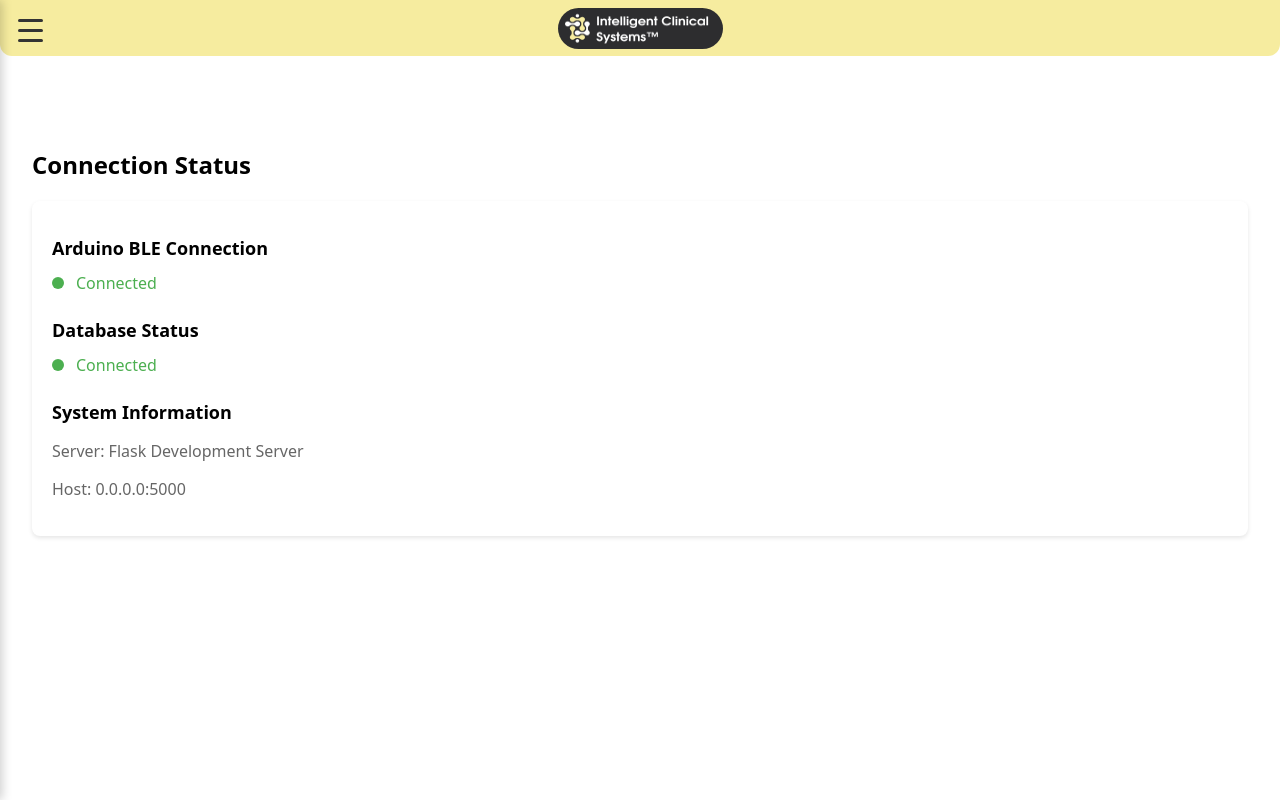
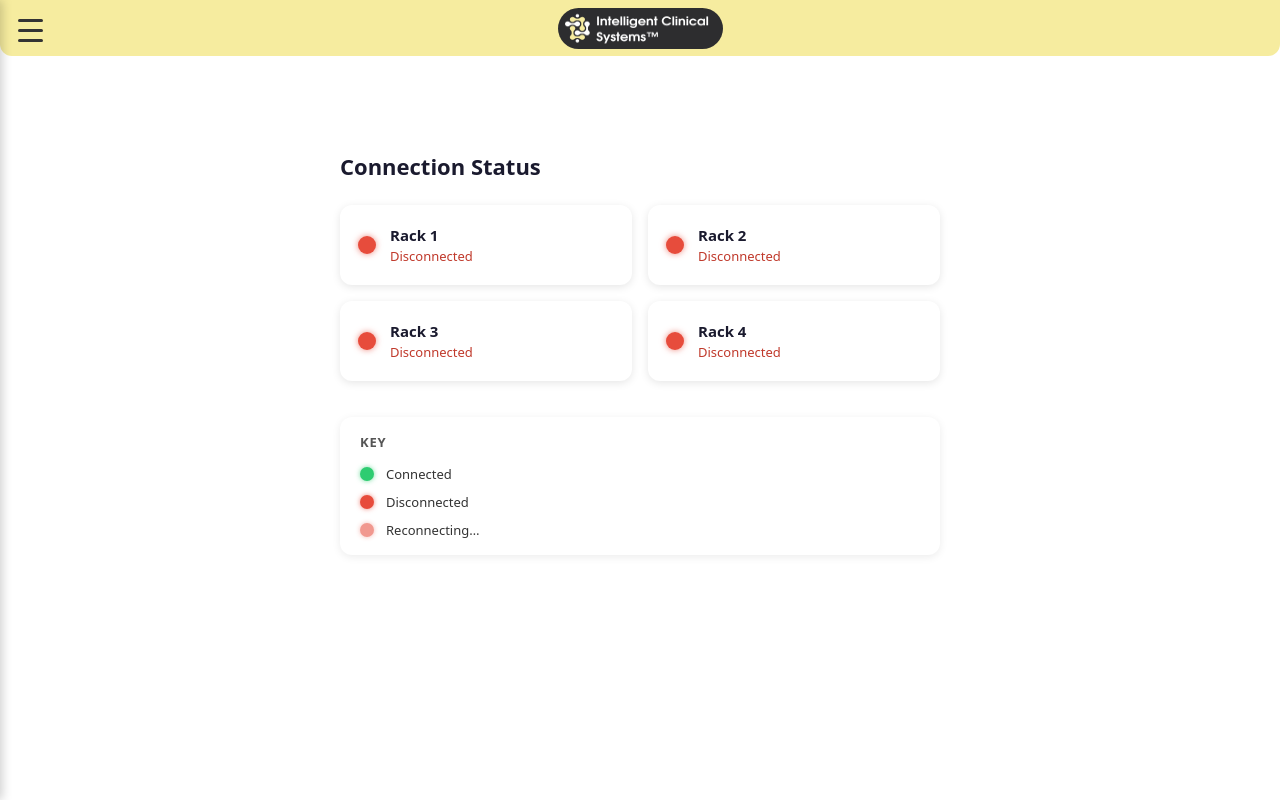
Before and after one commit to meganzupancic/HospitalRetrievalSystem, a Flask app: page /connection-status in a window 1280 px wide. Run offline with Flask 3, Linux system fonts and the light colour scheme; data comes from the database, SQL or seed files in the repository.

Commit message:
Connection status tab updated

```diff
--- a/app.py
+++ b/app.py
@@ -457,11 +457,52 @@ def edit_racks():
     return render_template("edit_racks.html", racks=rack_list)
 
 
+# In-memory rack connection status store.
+# Possible states: "connected", "disconnected", "reconnecting"
+_rack_status = {
+    1: "disconnected",
+    2: "disconnected",
+    3: "disconnected",
+    4: "disconnected",
+}
+
+
 @app.route("/connection-status")
 def connection_status():
     """Page showing Arduino/BLE connection status"""
-    # TODO: Implement actual connection status checking
-    return render_template("connection_status.html")
+    conn = get_conn()
+    racks = conn.execute("SELECT id, name FROM racks ORDER BY id LIMIT 4").fetchall()
+    conn.close()
+    rack_list = [dict(r) for r in racks]
+    # Pad to 4 racks in case DB has fewer
+    existing_ids = {r["id"] for r in rack_list}
+    for i in range(1, 5):
+        if i not in existing_ids:
+            rack_list.append({"id": i, "name": f"Rack {i}"})
+    rack_list.sort(key=lambda r: r["id"])
+    return render_template("connection_status.html", racks=rack_list)
+
+
+@app.get("/api/rack-status")
+def get_rack_status():
+    """Return BLE connection status for all 4 racks."""
+    return jsonify({str(k): v for k, v in _rack_status.items()})
+
+
+@app.post("/api/rack-status")
+def update_rack_status():
+    """Allow the raspi system to push rack connection state updates."""
+    data = request.get_json(force=True)
+    rack_id = data.get("rack_id")
+    status = data.get("status")
+    if rack_id not in (1, 2, 3, 4) or status not in (
+        "connected",
+        "disconnected",
+        "reconnecting",
+    ):
+        return jsonify({"error": "Invalid rack_id or status"}), 400
+    _rack_status[rack_id] = status
+    return jsonify({"ok": True})
 
 
 @app.post("/rack/<int:rack_id>/config")
--- a/templates/connection_status.html
+++ b/templates/connection_status.html
@@ -1,33 +1,195 @@
 {% extends "base.html" %}
 
 {% block content %}
-<div style="margin-top: 100px; padding: 20px;">
-  <h1 style="font-size: 24px; font-weight: 600; margin-bottom: 20px;">Connection Status</h1>
+<style>
+  .cs-page {
+    margin-top: 100px;
+    padding: 24px 20px 40px;
+    max-width: 640px;
+    margin-left: auto;
+    margin-right: auto;
+  }
 
-  <div style="background: white; border-radius: 8px; padding: 20px; box-shadow: 0 2px 4px rgba(0,0,0,0.1);">
-    <div style="margin-bottom: 24px;">
-      <h2 style="font-size: 18px; margin-bottom: 12px;">Arduino BLE Connection</h2>
-      <div style="display: flex; align-items: center; gap: 12px;">
-        <div style="width: 12px; height: 12px; border-radius: 50%; background: #4caf50;"></div>
-        <span style="color: #4caf50; font-weight: 500;">Connected</span>
+  .cs-title {
+    font-size: 22px;
+    font-weight: 700;
+    margin-bottom: 24px;
+    color: #1a1a2e;
+  }
+
+  .rack-grid {
+    display: grid;
+    grid-template-columns: 1fr 1fr;
+    gap: 16px;
+    margin-bottom: 36px;
+  }
+
+  .rack-card {
+    background: #fff;
+    border-radius: 12px;
+    padding: 20px 18px;
+    box-shadow: 0 2px 8px rgba(0,0,0,0.10);
+    display: flex;
+    align-items: center;
+    gap: 14px;
+  }
+
+  .status-dot {
+    width: 18px;
+    height: 18px;
+    border-radius: 50%;
+    flex-shrink: 0;
+  }
+
+  .status-dot.connected {
+    background: #2ecc71;
+    box-shadow: 0 0 6px #2ecc71aa;
+  }
+
+  .status-dot.disconnected {
+    background: #e74c3c;
+    box-shadow: 0 0 6px #e74c3caa;
+  }
+
+  .status-dot.reconnecting {
+    background: #e74c3c;
+    box-shadow: 0 0 6px #e74c3caa;
+    animation: blink-red 0.8s ease-in-out infinite;
+  }
+
+  @keyframes blink-red {
+    0%, 100% { opacity: 1; }
+    50%       { opacity: 0.15; }
+  }
+
+  .rack-info {
+    flex: 1;
+  }
+
+  .rack-name {
+    font-size: 15px;
+    font-weight: 600;
+    color: #1a1a2e;
+    margin-bottom: 2px;
+  }
+
+  .rack-status-text {
+    font-size: 13px;
+    font-weight: 500;
+  }
+
+  .rack-status-text.connected    { color: #27ae60; }
+  .rack-status-text.disconnected { color: #c0392b; }
+  .rack-status-text.reconnecting { color: #c0392b; }
+
+  /* Legend */
+  .legend {
+    background: #fff;
+    border-radius: 12px;
+    padding: 16px 20px;
+    box-shadow: 0 2px 8px rgba(0,0,0,0.08);
+    display: flex;
+    flex-direction: column;
+    gap: 10px;
+  }
+
+  .legend-title {
+    font-size: 13px;
+    font-weight: 700;
+    color: #555;
+    text-transform: uppercase;
+    letter-spacing: 0.06em;
+    margin-bottom: 4px;
+  }
+
+  .legend-row {
+    display: flex;
+    align-items: center;
+    gap: 12px;
+    font-size: 13px;
+    color: #333;
+  }
+
+  /* Static dots used in legend */
+  .legend-dot {
+    width: 14px;
+    height: 14px;
+    border-radius: 50%;
+    flex-shrink: 0;
+  }
+
+  .legend-dot.connected    { background: #2ecc71; box-shadow: 0 0 5px #2ecc71aa; }
+  .legend-dot.disconnected { background: #e74c3c; box-shadow: 0 0 5px #e74c3caa; }
+  .legend-dot.reconnecting {
+    background: #e74c3c;
+    box-shadow: 0 0 5px #e74c3caa;
+    animation: blink-red 0.8s ease-in-out infinite;
+  }
+</style>
+
+<div class="cs-page">
+  <h1 class="cs-title">Connection Status</h1>
+
+  <div class="rack-grid" id="rack-grid">
+    {% for rack in racks %}
+    <div class="rack-card" id="rack-card-{{ rack.id }}">
+      <div class="status-dot disconnected" id="dot-{{ rack.id }}"></div>
+      <div class="rack-info">
+        <div class="rack-name">{{ rack.name }}</div>
+        <div class="rack-status-text disconnected" id="status-text-{{ rack.id }}">Disconnected</div>
       </div>
     </div>
+    {% endfor %}
+  </div>
 
-    <div style="margin-bottom: 24px;">
-      <h2 style="font-size: 18px; margin-bottom: 12px;">Database Status</h2>
-      <div style="display: flex; align-items: center; gap: 12px;">
-        <div style="width: 12px; height: 12px; border-radius: 50%; background: #4caf50;"></div>
-        <span style="color: #4caf50; font-weight: 500;">Connected</span>
-      </div>
+  <!-- Key -->
+  <div class="legend">
+    <div class="legend-title">Key</div>
+    <div class="legend-row">
+      <div class="legend-dot connected"></div>
+      <span>Connected</span>
     </div>
-
-    <div>
-      <h2 style="font-size: 18px; margin-bottom: 12px;">System Information</h2>
-      <div style="color: #666;">
-        <p>Server: Flask Development Server</p>
-        <p>Host: 0.0.0.0:5000</p>
-      </div>
+    <div class="legend-row">
+      <div class="legend-dot disconnected"></div>
+      <span>Disconnected</span>
+    </div>
+    <div class="legend-row">
+      <div class="legend-dot reconnecting"></div>
+      <span>Reconnecting&hellip;</span>
     </div>
   </div>
 </div>
+
+<script>
+  const LABEL_MAP = {
+    connected:    "Connected",
+    disconnected: "Disconnected",
+    reconnecting: "Reconnecting\u2026",
+  };
+
+  function applyStatus(rackId, status) {
+    const dot  = document.getElementById("dot-" + rackId);
+    const text = document.getElementById("status-text-" + rackId);
+    if (!dot || !text) return;
+    dot.className  = "status-dot " + status;
+    text.className = "rack-status-text " + status;
+    text.textContent = LABEL_MAP[status] || status;
+  }
+
+  async function refreshStatus() {
+    try {
+      const res  = await fetch("/api/rack-status");
+      const data = await res.json();
+      for (const [id, status] of Object.entries(data)) {
+        applyStatus(id, status);
+      }
+    } catch (e) {
+      // Network error — leave current state as-is
+    }
+  }
+
+  // Initial load + poll every 3 seconds
+  refreshStatus();
+  setInterval(refreshStatus, 3000);
+</script>
 {% endblock %}
```
